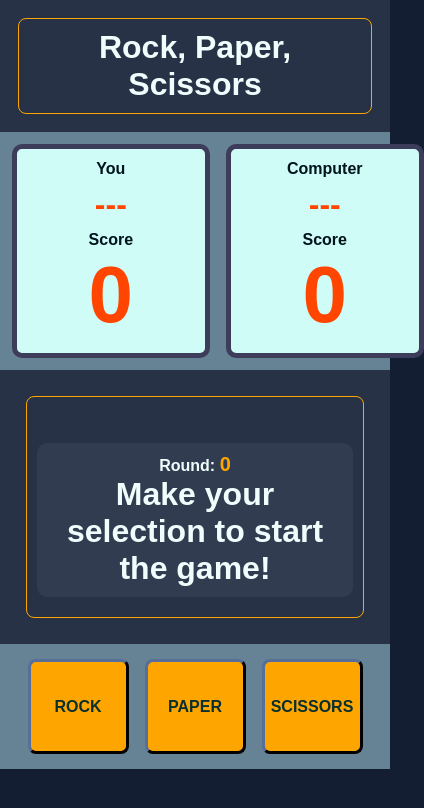
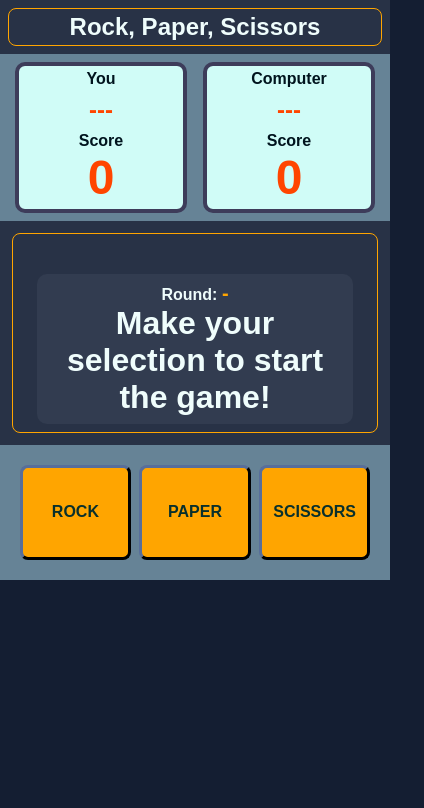
Before and after one commit to ravanbak/rock-paper-scissors, a plain HTML site: page index.html in a window 390 px wide. Shown: the whole page, 424 px wide, since content can reach past the window. Drawn offline with Linux system fonts and the light colour scheme.

Commit message:
Adjust layout for mobile

```diff
--- a/rps.js
+++ b/rps.js
@@ -120,7 +120,7 @@ function playRound(playerSelection, computerSelection) {
 function outputResults(player, computer, winnerMsg, description) {
 
     let p = document.querySelector('#round');
-    p.textContent = round.toString();
+    p.textContent = (round === 0) ? '-' : round.toString();
 
     p = document.querySelector('#player-selection');
     p.textContent = (player.selection) ? player.selection.toUpperCase() : '---';
--- a/style.css
+++ b/style.css
@@ -8,6 +8,7 @@ body {
     max-width: 800px;
 
     background: rgb(20, 30, 50);;
+
 }
 
 #heading, #results, #result-box {
@@ -15,15 +16,15 @@ body {
     background: rgb(40, 50, 70);
     color: rgb(239, 253, 252);
     font-weight: bold;
-    padding: 8px;
+    padding: 4px;
 }
 
 #heading h1 {
-    font-size: 2em;
+    font-size: 1.5em;
     border: orange 1px solid;
     border-radius: 8px;
-    padding: 10px;
-    margin: 10px;
+    padding: 4px;
+    margin: 4px;
 }
 
 .buttons, #scores {
@@ -46,7 +47,7 @@ body {
 #player-score,
 #computer-score {
     color: orangered;
-    font-size: 2em;
+    font-size: 1.5em;
     font-weight: bold;
 }
 
@@ -57,14 +58,14 @@ body {
 
 #player-score,
 #computer-score {
-    font-size: 5em;
+    font-size: 3em;
 }
 
 .buttons {
     display: flex;
-    justify-content: space-around;
+    justify-content: center;
     align-items: center;
-    padding: 2% 5%;
+    padding: 4%;
 }
 
 .button {
@@ -77,7 +78,7 @@ body {
     min-width: 100px;
     max-width: 200px;
 
-    margin: 8px;
+    margin: 4px;
     padding: 10% 0;
 
     border-color:rgb(40, 50, 70);
@@ -85,12 +86,20 @@ body {
     border-radius: 8px;
 }
 
+.button:hover {
+    background-color: rgb(208, 252, 247);
+    color: orangered;
+    box-shadow: 1px 10px 26px rgba(50, 60, 80, 0.9);
+}
+
 #results {
     display: flex;
     flex-direction: column;
-    min-height: 200px;
-    padding: 10px;
-    margin: 18px;
+    align-items: center;
+    min-height: 150px;
+    max-width: 800px;
+    padding: 8px;
+    margin: 8px;
     font-size: 1em;
     border: orange 1px solid;
     border-radius: 8px;
@@ -99,7 +108,8 @@ body {
 #round-result {
     background: rgb(50, 60, 80);
     border-radius: 10px;
-    padding: 10px;
+    padding: 8px;
+    max-width: 300px;
 }
 
 #game-over {
@@ -112,13 +122,13 @@ body {
 #game-result {
     font-size: 1em;
     font-weight: bold;
-    margin: 10px;
+    margin: 8px;
 }
 
 #scores {
     display: flex;
-    justify-content: space-around;
-    padding: 1%;
+    justify-content: center;
+    padding: 0px;
     font-weight: bold;
 }
 
@@ -127,11 +137,11 @@ body {
     flex-direction: column;
     align-items: center;
     width: 40%;
-    min-width: 165px;
+    min-width: 100px;
     max-width: 300px;
-    border: rgb(61, 60, 90) 5px solid;
+    border: rgb(61, 60, 90) 4px solid;
     border-radius: 10px;
-    padding: 3%;
+    padding: 4px;
 }
 
 #winner {
```
